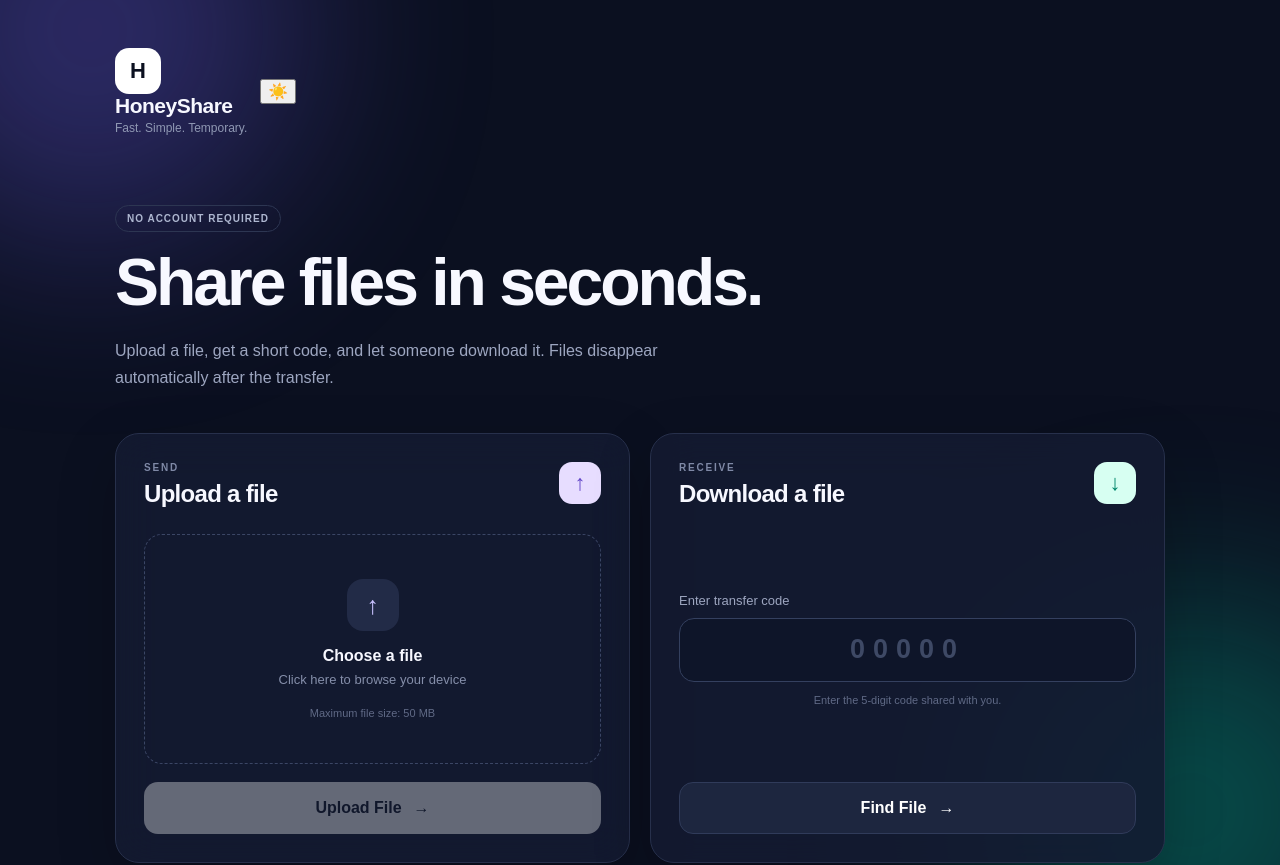
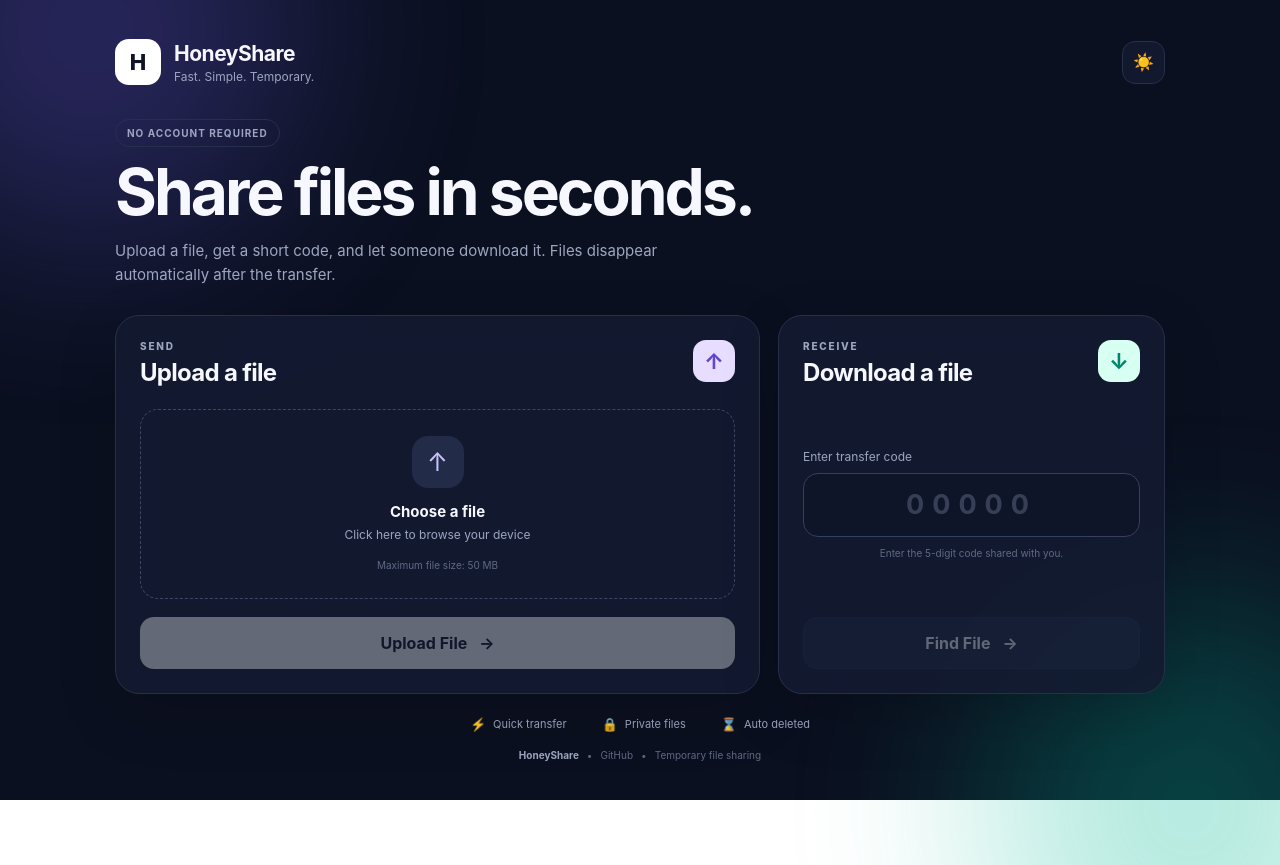
Before and after one commit to honey-share/honeyshare, a Next.js app: page / in a window 1280 px wide. Shown: the top 865 px of the page. After the commit the page ends 800 px from the top, so only its background shows below. Built offline with nearby package versions, Linux system fonts and the light colour scheme.

Commit message:
Update globals.css

```diff
--- a/app/globals.css
+++ b/app/globals.css
@@ -1,3 +1,8 @@
+/* =========================================================
+   HONEYSHARE
+   Global Styles
+========================================================= */
+
 * {
   box-sizing: border-box;
 }
@@ -10,7 +15,14 @@
 }
 
 body {
-  font-family: Arial, Helvetica, sans-serif;
+  font-family:
+    Inter,
+    ui-sans-serif,
+    system-ui,
+    -apple-system,
+    BlinkMacSystemFont,
+    "Segoe UI",
+    sans-serif;
 }
 
 button,
@@ -22,342 +34,760 @@
   cursor: pointer;
 }
 
+/* =========================================================
+   PAGE
+========================================================= */
+
 .page {
-  min-height: 100vh;
+  --bg: #0b1020;
+  --text: #f7f8ff;
+  --muted: #9da6c0;
+  --muted-2: #606a86;
+
+  --card: rgba(20, 27, 49, 0.88);
+  --border: #27304b;
+
+  --input: #0e1529;
+  --input-border: #34405f;
+
+  --secondary: #1d263f;
+
+  --primary-button: #ffffff;
+  --primary-text: #101526;
+
   position: relative;
+
+  width: 100%;
+  height: 100svh;
+  min-height: 620px;
+
   overflow: hidden;
-  background: #0b1020;
-  color: #f7f8ff;
-  padding: 48px 20px;
+
+  background: var(--bg);
+  color: var(--text);
+
+  padding: 28px 20px;
+
+  display: flex;
+  align-items: center;
+
+  transition:
+    background 0.3s ease,
+    color 0.3s ease;
 }
+
+/* =========================================================
+   LIGHT THEME
+========================================================= */
+
+.page.light {
+  --bg: #f4f6fb;
+  --text: #111827;
+  --muted: #5f6b82;
+  --muted-2: #7c879b;
+
+  --card: rgba(255, 255, 255, 0.9);
+  --border: #dce2ee;
+
+  --input: #f8faff;
+  --input-border: #cfd7e7;
+
+  --secondary: #edf1f8;
+
+  --primary-button: #111827;
+  --primary-text: #ffffff;
+}
+
+/* =========================================================
+   BACKGROUND GLOW
+========================================================= */
 
 .background-glow {
   position: fixed;
+
   width: 420px;
   height: 420px;
+
   border-radius: 50%;
+
   filter: blur(100px);
+
   pointer-events: none;
-  opacity: 0.35;
+
+  opacity: 0.3;
+
+  z-index: 0;
 }
 
 .glow-one {
   background: #6c5ce7;
+
   top: -180px;
   left: -120px;
 }
 
 .glow-two {
   background: #00b894;
+
   bottom: -220px;
   right: -120px;
 }
 
+.page.light .glow-one {
+  opacity: 0.12;
+}
+
+.page.light .glow-two {
+  opacity: 0.08;
+}
+
+/* =========================================================
+   CONTAINER
+========================================================= */
+
 .container {
+  position: relative;
+
+  z-index: 1;
+
   width: min(1050px, 100%);
+
+  max-height: 100%;
+
   margin: 0 auto;
-  position: relative;
-  z-index: 1;
 }
+
+/* =========================================================
+   HEADER
+========================================================= */
 
 .header {
   display: flex;
+
   align-items: center;
+
+  justify-content: space-between;
+
+  margin-bottom: 34px;
+}
+
+.brand {
+  display: flex;
+
+  align-items: center;
+
   gap: 13px;
-  margin-bottom: 70px;
 }
 
 .logo-mark {
   width: 46px;
   height: 46px;
+
   border-radius: 14px;
+
   display: grid;
   place-items: center;
+
+  background: var(--primary-button);
+
+  color: var(--primary-text);
+
   font-size: 22px;
+
   font-weight: 800;
-  background: #ffffff;
-  color: #0b1020;
+
+  flex-shrink: 0;
 }
 
 .header h1 {
   margin: 0;
+
   font-size: 21px;
+
   letter-spacing: -0.5px;
 }
 
 .header p {
   margin: 3px 0 0;
-  color: #8f98b3;
+
+  color: var(--muted);
+
   font-size: 12px;
 }
 
+/* =========================================================
+   THEME BUTTON
+========================================================= */
+
+.theme-toggle {
+  width: 43px;
+  height: 43px;
+
+  border-radius: 13px;
+
+  border: 1px solid var(--border);
+
+  background: var(--card);
+
+  color: var(--text);
+
+  display: grid;
+  place-items: center;
+
+  font-size: 17px;
+
+  transition:
+    transform 0.2s ease,
+    background 0.3s ease,
+    border-color 0.3s ease;
+}
+
+.theme-toggle:hover {
+  transform: translateY(-2px);
+}
+
+/* =========================================================
+   HERO
+========================================================= */
+
 .hero {
-  max-width: 650px;
-  margin-bottom: 42px;
+  max-width: 700px;
+
+  margin-bottom: 28px;
 }
 
 .badge {
   display: inline-block;
-  border: 1px solid #2d3652;
-  color: #aeb7d0;
+
+  border: 1px solid var(--border);
+
+  color: var(--muted);
+
   padding: 7px 11px;
+
   border-radius: 999px;
+
   font-size: 10px;
+
   font-weight: 700;
+
   letter-spacing: 1px;
-  margin-bottom: 18px;
+
+  margin-bottom: 14px;
 }
 
 .hero h2 {
-  font-size: clamp(40px, 6vw, 66px);
+  font-size: clamp(42px, 5.5vw, 64px);
+
   line-height: 0.98;
+
   letter-spacing: -3px;
-  margin: 0 0 22px;
+
+  margin: 0 0 15px;
 }
 
 .hero p {
-  color: #9da6c0;
-  line-height: 1.7;
-  font-size: 16px;
-  max-width: 590px;
+  color: var(--muted);
+
+  line-height: 1.6;
+
+  font-size: 15px;
+
+  max-width: 620px;
+
   margin: 0;
 }
 
+/* =========================================================
+   TRANSFER GRID
+========================================================= */
+
 .transfer-grid {
   display: grid;
-  grid-template-columns: 1fr 1fr;
-  gap: 20px;
+
+  grid-template-columns: 1.25fr 0.75fr;
+
+  gap: 18px;
 }
 
+/* =========================================================
+   CARD
+========================================================= */
+
 .card {
-  background: rgba(20, 27, 49, 0.88);
-  border: 1px solid #27304b;
+  background: var(--card);
+
+  border: 1px solid var(--border);
+
   border-radius: 24px;
-  padding: 28px;
+
+  padding: 24px;
+
   backdrop-filter: blur(20px);
-  box-shadow: 0 20px 60px rgba(0, 0, 0, 0.2);
+
+  box-shadow:
+    0 20px 60px rgba(0, 0, 0, 0.16);
+
+  transition:
+    background 0.3s ease,
+    border-color 0.3s ease,
+    box-shadow 0.3s ease;
+}
+
+.page.light .card {
+  box-shadow:
+    0 20px 50px rgba(30, 45, 80, 0.08);
 }
 
 .card-top {
   display: flex;
+
   justify-content: space-between;
+
   align-items: flex-start;
-  margin-bottom: 26px;
+
+  margin-bottom: 22px;
 }
 
 .eyebrow {
   display: block;
-  color: #7f89a6;
+
+  color: var(--muted);
+
   font-size: 10px;
+
   font-weight: 800;
+
   letter-spacing: 1.8px;
-  margin-bottom: 7px;
+
+  margin-bottom: 6px;
 }
 
 .card h3 {
   margin: 0;
+
   font-size: 24px;
+
   letter-spacing: -0.7px;
 }
 
 .icon-circle {
   width: 42px;
   height: 42px;
+
   border-radius: 13px;
+
   display: grid;
   place-items: center;
+
   font-size: 22px;
+
   font-weight: 700;
+
+  flex-shrink: 0;
 }
 
 .upload-icon {
   background: #e7ddff;
+
   color: #6246c7;
 }
 
 .download-icon {
   background: #d7fff2;
+
   color: #00866b;
 }
 
+/* =========================================================
+   DROP ZONE
+========================================================= */
+
 .drop-zone {
-  min-height: 230px;
+  min-height: 190px;
+
   border: 1px dashed #3b4665;
+
   border-radius: 18px;
+
   display: flex;
+
   flex-direction: column;
+
   justify-content: center;
+
   align-items: center;
+
   text-align: center;
-  padding: 25px;
+
+  padding: 22px;
+
   cursor: pointer;
-  transition: 0.2s ease;
+
+  transition:
+    border-color 0.2s ease,
+    background 0.2s ease;
+}
+
+.page.light .drop-zone {
+  border-color: #cbd4e5;
 }
 
 .drop-zone:hover {
   border-color: #8b7cf6;
+
   background: rgba(255, 255, 255, 0.025);
+}
+
+.page.light .drop-zone:hover {
+  background: rgba(80, 100, 160, 0.04);
 }
 
 .drop-icon {
   width: 52px;
   height: 52px;
+
   border-radius: 16px;
+
   display: grid;
   place-items: center;
+
   background: #222b47;
+
   color: #c9c2ff;
+
   font-size: 25px;
-  margin-bottom: 16px;
+
+  margin-bottom: 14px;
+}
+
+.page.light .drop-icon {
+  background: #edf0ff;
+
+  color: #6655c9;
 }
 
 .drop-zone strong {
-  font-size: 16px;
-  margin-bottom: 7px;
-  max-width: 100%;
+  font-size: 15px;
+
+  margin-bottom: 6px;
+
+  max-width: 90%;
+
   overflow: hidden;
+
   text-overflow: ellipsis;
+
   white-space: nowrap;
 }
 
 .drop-zone span {
-  color: #858faa;
-  font-size: 13px;
+  color: var(--muted);
+
+  font-size: 12px;
+
+  max-width: 90%;
+
+  overflow: hidden;
+
+  text-overflow: ellipsis;
+
+  white-space: nowrap;
 }
 
 .drop-zone small {
-  margin-top: 20px;
-  color: #606a86;
-  font-size: 11px;
+  margin-top: 17px;
+
+  color: var(--muted-2);
+
+  font-size: 10px;
 }
+
+/* =========================================================
+   BUTTONS
+========================================================= */
 
 .primary-button,
 .secondary-button {
   width: 100%;
+
   height: 52px;
+
   border: 0;
+
   border-radius: 14px;
+
   margin-top: 18px;
+
   display: flex;
+
   justify-content: center;
+
   align-items: center;
+
   gap: 12px;
+
   font-weight: 700;
-  transition: 0.2s ease;
+
+  transition:
+    transform 0.2s ease,
+    opacity 0.2s ease,
+    background 0.2s ease;
 }
 
 .primary-button {
-  background: #ffffff;
-  color: #101526;
+  background: var(--primary-button);
+
+  color: var(--primary-text);
 }
 
 .primary-button:hover:not(:disabled) {
   transform: translateY(-2px);
 }
 
-.primary-button:disabled {
+.primary-button:disabled,
+.secondary-button:disabled {
   opacity: 0.35;
+
   cursor: not-allowed;
+
+  transform: none;
 }
 
 .secondary-button {
-  background: #1d263f;
-  color: #ffffff;
-  border: 1px solid #303b5a;
+  background: var(--secondary);
+
+  color: var(--text);
+
+  border: 1px solid var(--border);
 }
 
-.secondary-button:hover {
-  background: #26314e;
+.secondary-button:hover:not(:disabled) {
+  background: rgba(255, 255, 255, 0.08);
 }
 
+.page.light .secondary-button:hover:not(:disabled) {
+  background: #e4e9f2;
+}
+
+/* =========================================================
+   RECEIVE CODE
+========================================================= */
+
 .code-area {
-  min-height: 230px;
+  min-height: 190px;
+
   display: flex;
+
   flex-direction: column;
+
   justify-content: center;
 }
 
 .code-area label {
-  color: #9da6c0;
-  font-size: 13px;
-  margin-bottom: 10px;
+  color: var(--muted);
+
+  font-size: 12px;
+
+  margin-bottom: 9px;
 }
 
 .code-area input {
   width: 100%;
+
   height: 64px;
-  border: 1px solid #34405f;
-  background: #0e1529;
-  color: #ffffff;
+
+  border: 1px solid var(--input-border);
+
+  background: var(--input);
+
+  color: var(--text);
+
   border-radius: 15px;
+
   outline: none;
-  padding: 0 20px;
+
+  padding: 0 18px;
+
   text-align: center;
+
   font-size: 27px;
+
   font-weight: 700;
+
   letter-spacing: 8px;
+
+  transition:
+    border-color 0.2s ease,
+    box-shadow 0.2s ease;
 }
 
 .code-area input:focus {
   border-color: #8b7cf6;
-  box-shadow: 0 0 0 3px rgba(139, 124, 246, 0.1);
+
+  box-shadow:
+    0 0 0 3px rgba(139, 124, 246, 0.1);
 }
 
 .code-area input::placeholder {
-  color: #3e4965;
+  color: var(--muted-2);
+
+  opacity: 0.5;
 }
 
 .code-hint {
-  color: #606a86;
-  font-size: 11px;
-  margin-top: 12px;
+  color: var(--muted-2);
+
+  font-size: 10px;
+
+  margin-top: 10px;
+
   text-align: center;
 }
 
+/* =========================================================
+   INFO ROW
+========================================================= */
+
 .info-row {
   display: flex;
+
   justify-content: center;
+
   gap: 35px;
-  margin: 32px 0;
-  color: #8992ab;
-  font-size: 12px;
+
+  margin: 22px 0 12px;
+
+  color: var(--muted);
+
+  font-size: 11px;
 }
 
 .info-row div {
   display: flex;
+
   align-items: center;
+
   gap: 7px;
 }
 
 .info-icon {
-  font-size: 14px;
+  font-size: 13px;
 }
+
+/* =========================================================
+   FOOTER
+========================================================= */
 
 footer {
   display: flex;
+
   justify-content: center;
+
+  align-items: center;
+
   gap: 8px;
-  color: #555f7a;
-  font-size: 11px;
-  padding-top: 15px;
+
+  color: var(--muted-2);
+
+  font-size: 10px;
+
+  padding-top: 5px;
 }
 
 footer span:first-child {
-  color: #8992ab;
+  color: var(--muted);
+
   font-weight: 700;
 }
 
-@media (max-width: 760px) {
+footer a {
+  color: inherit;
+
+  text-decoration: none;
+
+  transition: color 0.2s ease;
+}
+
+footer a:hover {
+  color: var(--text);
+}
+
+/* =========================================================
+   DESKTOP HEIGHT OPTIMIZATION
+========================================================= */
+
+@media (min-width: 761px) and (max-height: 760px) {
   .page {
-    padding: 28px 15px;
+    padding-top: 18px;
+    padding-bottom: 18px;
   }
 
   .header {
-    margin-bottom: 50px;
+    margin-bottom: 22px;
+  }
+
+  .hero {
+    margin-bottom: 20px;
+  }
+
+  .hero h2 {
+    font-size: 48px;
+    margin-bottom: 10px;
+  }
+
+  .hero p {
+    font-size: 13px;
+  }
+
+  .card {
+    padding: 20px;
+  }
+
+  .card-top {
+    margin-bottom: 16px;
+  }
+
+  .drop-zone,
+  .code-area {
+    min-height: 160px;
+  }
+
+  .info-row {
+    margin-top: 15px;
+  }
+}
+
+/* =========================================================
+   MOBILE
+========================================================= */
+
+@media (max-width: 760px) {
+  .page {
+    height: auto;
+
+    min-height: 100svh;
+
+    overflow: visible;
+
+    padding: 24px 15px;
+  }
+
+  .container {
+    max-height: none;
+  }
+
+  .header {
+    margin-bottom: 38px;
+  }
+
+  .hero {
+    margin-bottom: 28px;
   }
 
   .hero h2 {
     font-size: 43px;
+
     letter-spacing: -2px;
   }
 
@@ -373,13 +803,47 @@
     padding: 21px;
   }
 
+  .drop-zone {
+    min-height: 180px;
+  }
+
+  .code-area {
+    min-height: 170px;
+  }
+
   .info-row {
     flex-direction: column;
+
     align-items: center;
-    gap: 13px;
+
+    gap: 12px;
+
+    margin-top: 25px;
   }
 
   footer {
     flex-wrap: wrap;
+
+    padding-bottom: 10px;
   }
 }
+
+/* =========================================================
+   VERY SMALL SCREENS
+========================================================= */
+
+@media (max-width: 380px) {
+  .hero h2 {
+    font-size: 37px;
+  }
+
+  .card h3 {
+    font-size: 21px;
+  }
+
+  .code-area input {
+    font-size: 23px;
+
+    letter-spacing: 6px;
+  }
+}
```
